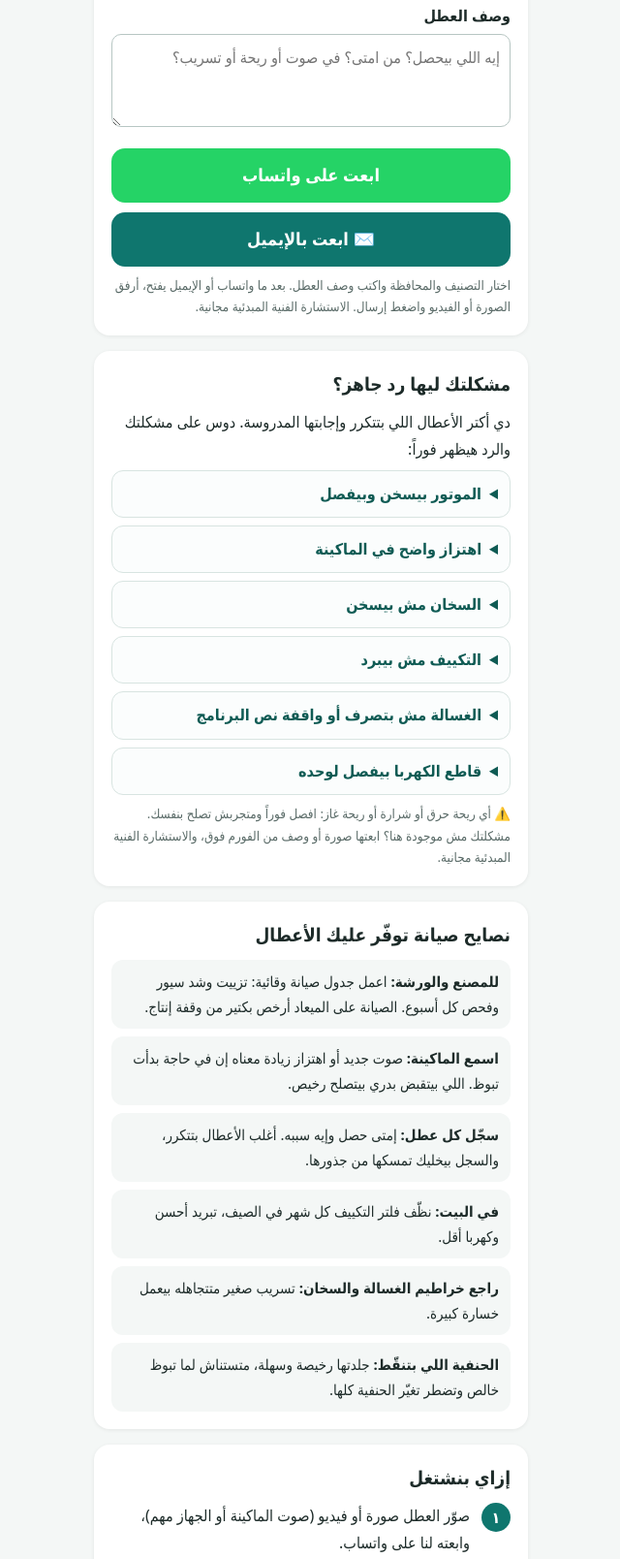
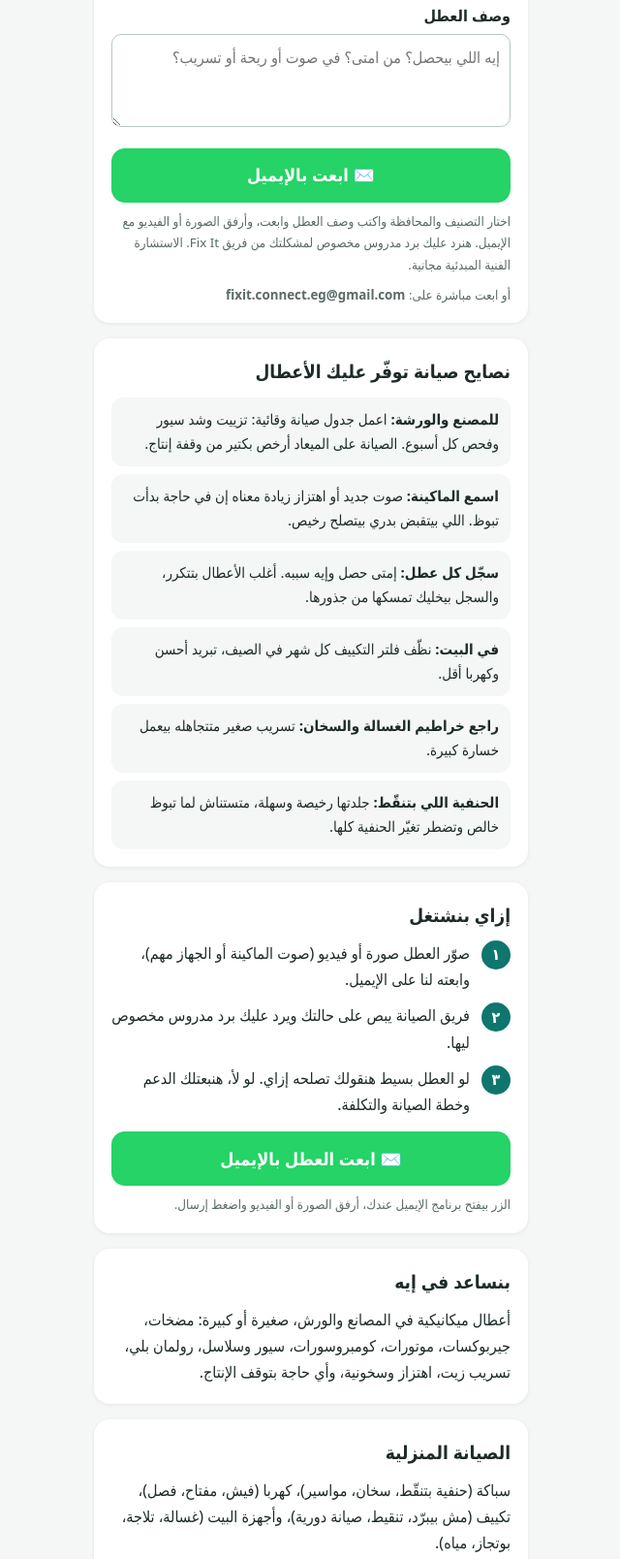
Before and after one commit to fixit-eg-gamal/fixit-eg-gamal.github.io, a plain HTML site: page index.html in a window 1280 px wide. Shown: the part 406-2014 px from the top of the page at 97% size, without its empty margins (319-959 px from the left). Drawn offline with Linux system fonts and the light colour scheme.

Commit message:
Email-only intake via Fix It address; remove WhatsApp and personal contacts

```diff
--- a/index.html
+++ b/index.html
@@ -15,9 +15,6 @@ h2{margin:0 0 10px;font-size:19px}
 button{width:100%;min-height:48px;border:1px solid #0f766e;background:#fff;color:#0f766e;border-radius:12px;font:inherit;font-weight:600;margin-top:10px}
 small{color:#5a6b68;display:block;margin-top:8px}
 .f label{display:block;font-weight:700;margin-top:12px}.f select,.f textarea{width:100%;font:inherit;padding:10px;border:1px solid #b7c6c3;border-radius:10px;background:#fff;margin-top:4px}.f textarea{min-height:96px}.f .btn{border:0;width:100%;cursor:pointer;color:#fff}.btn.mail{background:#0f766e;margin-top:10px}
-.q{border:1px solid #d8e4e1;border-radius:12px;padding:2px 12px;margin-top:8px;background:#fbfdfd}
-.q summary{font-weight:700;cursor:pointer;color:#0f5b54;padding:8px 0}
-.q p{margin:0 0 10px;font-size:15px}
 .tips{list-style:none;padding:0;margin:0}.tips li{background:#f4f7f6;border-radius:12px;padding:10px 12px;margin-top:8px;font-size:15px}
 </style></head><body>
 <header><h1>Fix It</h1><p>ماكينة واقفة؟ حاجة في البيت بايظة؟ صوّر العطل وابعته</p></header>
@@ -26,21 +23,11 @@ small{color:#5a6b68;display:block;margin-top:8px}
 <label for="c">تصنيف العطل</label><select id="c"><option value="">اختار...</option><option>أعطال ميكانيكية في مصنع</option><option>أعطال ميكانيكية في ورشة</option><option>سباكة</option><option>كهربا</option><option>تكييف</option><option>أجهزة منزلية</option><option>أخرى</option></select>
 <label for="g">المحافظة</label><select id="g"><option value="">اختار...</option><option>القاهرة</option><option>الجيزة</option><option>الإسكندرية</option><option>القليوبية</option><option>الشرقية</option><option>الدقهلية</option><option>الغربية</option><option>المنوفية</option><option>البحيرة</option><option>كفر الشيخ</option><option>دمياط</option><option>بورسعيد</option><option>الإسماعيلية</option><option>السويس</option><option>الفيوم</option><option>بني سويف</option><option>المنيا</option><option>أسيوط</option><option>سوهاج</option><option>قنا</option><option>الأقصر</option><option>أسوان</option><option>البحر الأحمر</option><option>الوادي الجديد</option><option>مطروح</option><option>شمال سيناء</option><option>جنوب سيناء</option><option>أخرى</option></select>
 <label for="d">وصف العطل</label><textarea id="d" placeholder="إيه اللي بيحصل؟ من امتى؟ في صوت أو ريحة أو تسريب؟"></textarea>
-<button type="button" class="btn" id="s">ابعت على واتساب</button>
-<button type="button" class="btn mail" id="e">✉️ ابعت بالإيميل</button>
-<small id="m">اختار التصنيف والمحافظة واكتب وصف العطل. بعد ما واتساب أو الإيميل يفتح، أرفق الصورة أو الفيديو واضغط إرسال. الاستشارة الفنية المبدئية مجانية.</small></div>
+<button type="button" class="btn" id="e">✉️ ابعت بالإيميل</button>
+<small id="m">اختار التصنيف والمحافظة واكتب وصف العطل وابعت، وأرفق الصورة أو الفيديو مع الإيميل. هنرد عليك برد مدروس مخصوص لمشكلتك من فريق Fix It. الاستشارة الفنية المبدئية مجانية.</small>
+<small>أو ابعت مباشرة على: <b dir="ltr">fixit.connect.eg@gmail.com</b></small></div>
 <script>function chk(){var c=document.getElementById('c').value,g=document.getElementById('g').value,d=document.getElementById('d').value.trim();if(!c||!g||!d){document.getElementById('m').textContent='من فضلك املأ التصنيف والمحافظة ووصف العطل.';return null}return{c:c,g:g,d:d}}
-document.getElementById('s').onclick=function(){var v=chk();if(!v)return;var t='أهلاً Fix It\nتصنيف العطل: '+v.c+'\nالمحافظة: '+v.g+'\nوصف العطل: '+v.d;location.href='https://wa.me/201120509006?text='+encodeURIComponent(t)}
-document.getElementById('e').onclick=function(){var v=chk();if(!v)return;var t='أهلاً Fix It\nتصنيف العطل: '+v.c+'\nالمحافظة: '+v.g+'\nوصف العطل: '+v.d+'\n\n(أرفق صورة أو فيديو للعطل مع الإيميل)';location.href='mailto:Ah.gamal504@gmail.com?subject='+encodeURIComponent('عطل جديد - Fix It: '+v.c)+'&body='+encodeURIComponent(t)}</script>
-<div class="card"><h2>مشكلتك ليها رد جاهز؟</h2>
-<p style="margin:0">دي أكتر الأعطال اللي بتتكرر وإجابتها المدروسة. دوس على مشكلتك والرد هيظهر فوراً:</p>
-<details class="q"><summary>الموتور بيسخن وبيفصل</summary><p>الأسباب الغالبة: تحميل زيادة، تهوية مسدودة، جهد كهربا ناقص، أو رولمان بلي بايظ. قلل الحمل وجرب، نظّف فتحات التهوية وفلتر الهوا، وقيس الجهد وقت التشغيل. لو في صوت خرخرة مع السخونية فغالباً البلي محتاج تغيير، وده شغل فني.</p></details>
-<details class="q"><summary>اهتزاز واضح في الماكينة</summary><p>غالباً اتزان السير والبكرات، قاعدة مرتخية، أو بلي. شد مسامير القاعدة، وبص على السير: يكون مشدود مظبوط ومفيهوش تشققات. لو في خبطة بتتكرر مع كل لفة فده غالباً رولمان بلي. الاهتزاز المستمر بياكل البلي والسيور، متسيبهوش.</p></details>
-<details class="q"><summary>السخان مش بيسخن</summary><p>الكهربا: اتأكد إن القاطع مرفوع، وجرب زرار الأمان لو موجود. الغاز: اتأكد إن الشعلة بتولع والحساس نضيف. لو في تنقيط مية من جسم السخان افصله فوراً، ده محتاج فني.</p></details>
-<details class="q"><summary>التكييف مش بيبرد</summary><p>أول حاجة نظّف الفلتر، أغلب الشكاوى بتتحل كده. اتأكد إن الوحدة الخارجية شغالة والمروحة بتلف. لو في تلج على المواسير افصل واستنى لما يفك. لو لسه مش بيبرد فغالباً نقص فريون من تسريب، وده محتاج فني يكشف التسريب ويظبط الشحنة.</p></details>
-<details class="q"><summary>الغسالة مش بتصرف أو واقفة نص البرنامج</summary><p>نظّف فلتر مضخة الصرف (مكانه تحت قدام في أغلب الغسالات)، واتأكد إن خرطوم الصرف مش مثني ولا مرفوع زيادة عن اللازم. لو الفلتر نضيف ولسه مفيش صرف، أو صوت الطلمبة عالي، يبقى محتاجة فني.</p></details>
-<details class="q"><summary>قاطع الكهربا بيفصل لوحده</summary><p>في حمل زيادة على الخط أو عزل بايظ في جهاز. قلل الأجهزة على نفس القاطع وجرب. لو بيفصل من غير حمل واضح، افصل الأجهزة واحد واحد لحد ما تلاقي المسبب. متغيّرش القاطع بواحد أكبر لوحدك، ده خطر حريق.</p></details>
-<small>⚠️ أي ريحة حرق أو شرارة أو ريحة غاز: افصل فوراً ومتجربش تصلح بنفسك. مشكلتك مش موجودة هنا؟ ابعتها صورة أو وصف من الفورم فوق، والاستشارة الفنية المبدئية مجانية.</small></div>
+document.getElementById('e').onclick=function(){var v=chk();if(!v)return;var t='أهلاً Fix It\nتصنيف العطل: '+v.c+'\nالمحافظة: '+v.g+'\nوصف العطل: '+v.d+'\n\n(أرفق صورة أو فيديو للعطل مع الإيميل)';location.href='mailto:fixit.connect.eg@gmail.com?subject='+encodeURIComponent('عطل جديد - Fix It: '+v.c)+'&body='+encodeURIComponent(t)}</script>
 <div class="card"><h2>نصايح صيانة توفّر عليك الأعطال</h2>
 <ul class="tips">
 <li><b>للمصنع والورشة:</b> اعمل جدول صيانة وقائية: تزييت وشد سيور وفحص كل أسبوع. الصيانة على الميعاد أرخص بكتير من وقفة إنتاج.</li>
@@ -51,11 +38,11 @@ document.getElementById('e').onclick=function(){var v=chk();if(!v)return;var t='
 <li><b>الحنفية اللي بتنقّط:</b> جلدتها رخيصة وسهلة، متستناش لما تبوظ خالص وتضطر تغيّر الحنفية كلها.</li>
 </ul></div>
 <div class="card"><h2>إزاي بنشتغل</h2>
-<div class="step"><b>١</b><span>صوّر العطل صورة أو فيديو (صوت الماكينة أو الجهاز مهم)، وابعته لنا على واتساب.</span></div>
-<div class="step"><b>٢</b><span>لو الرد الجاهز مفادش، فريق الصيانة يبص على الصورة ويرد عليك برد مدروس.</span></div>
+<div class="step"><b>١</b><span>صوّر العطل صورة أو فيديو (صوت الماكينة أو الجهاز مهم)، وابعته لنا على الإيميل.</span></div>
+<div class="step"><b>٢</b><span>فريق الصيانة يبص على حالتك ويرد عليك برد مدروس مخصوص ليها.</span></div>
 <div class="step"><b>٣</b><span>لو العطل بسيط هنقولك تصلحه إزاي. لو لأ، هنبعتلك الدعم وخطة الصيانة والتكلفة.</span></div>
-<a class="btn" href="https://wa.me/201120509006?text=%D8%A3%D9%87%D9%84%D8%A7%D9%8B+Fix+It%D8%8C+%D8%B9%D9%86%D8%AF%D9%8A+%D9%85%D8%B4%D9%83%D9%84%D8%A9+%D9%88%D8%AF%D9%87+%D8%B5%D9%88%D8%B1%D8%A9+%D8%A3%D9%88+%D9%81%D9%8A%D8%AF%D9%8A%D9%88+%D9%84%D9%8A%D9%87%D8%A7%3A%0A%D9%86%D9%88%D8%B9+%D8%A7%D9%84%D9%85%D8%B4%D9%83%D9%84%D8%A9%3A%0A%D8%A7%D9%84%D9%85%D8%AF%D9%8A%D9%86%D8%A9%3A">📷 ابعت العطل على واتساب</a>
-<small>بعد ما الزر يفتح واتساب، أرفق الصورة أو الفيديو واضغط إرسال.</small></div>
+<a class="btn" href="mailto:fixit.connect.eg@gmail.com?subject=%D8%B9%D8%B7%D9%84%20%D8%AC%D8%AF%D9%8A%D8%AF%20-%20Fix%20It&body=%D9%86%D9%88%D8%B9%20%D8%A7%D9%84%D9%85%D8%B4%D9%83%D9%84%D8%A9%3A%0A%D8%A7%D9%84%D9%85%D8%AF%D9%8A%D9%86%D8%A9%3A%0A%D9%88%D8%B5%D9%81%20%D8%A7%D9%84%D9%85%D8%B4%D9%83%D9%84%D8%A9%3A%0A%0A%28%D8%A3%D8%B1%D9%81%D9%82%20%D8%B5%D9%88%D8%B1%D8%A9%20%D8%A3%D9%88%20%D9%81%D9%8A%D8%AF%D9%8A%D9%88%20%D9%84%D9%84%D8%B9%D8%B7%D9%84%20%D9%85%D8%B9%20%D8%A7%D9%84%D8%A5%D9%8A%D9%85%D9%8A%D9%84%29">✉️ ابعت العطل بالإيميل</a>
+<small>الزر بيفتح برنامج الإيميل عندك، أرفق الصورة أو الفيديو واضغط إرسال.</small></div>
 <div class="card"><h2>بنساعد في إيه</h2><p style="margin:0">أعطال ميكانيكية في المصانع والورش، صغيرة أو كبيرة: مضخات، جيربوكسات، موتورات، كومبروسورات، سيور وسلاسل، رولمان بلي، تسريب زيت، اهتزاز وسخونية، وأي حاجة بتوقف الإنتاج.</p></div>
 <div class="card"><h2>الصيانة المنزلية</h2><p style="margin:0">سباكة (حنفية بتنقّط، سخان، مواسير)، كهربا (فيش، مفتاح، فصل)، تكييف (مش بيبرّد، تنقيط، صيانة دورية)، وأجهزة البيت (غسالة، تلاجة، بوتجاز، مياه).</p></div>
 <div class="card"><h2>هنرد عليك بواحد من اتنين</h2><div class="two">
@@ -63,5 +50,5 @@ document.getElementById('e').onclick=function(){var v=chk();if(!v)return;var t='
 <div><b>محتاج دعم</b>زيارة وتشخيص، خطة صيانة (وقف مخطط أو صيانة دورية)، وتكلفة واضحة قبل ما نبدأ. مثال: تغيير رولمان بلي في موتور كبير، أو في البيت تكييف مش بيبرّد.</div></div></div>
 <div class="card"><h2>الدفع</h2>
 <p style="margin:0 0 10px"><b>الاستشارات الفنية المبدئية مجانية.</b></p>
-<small>لو احتجت خدمة أو زيارة، هنتفق على التكلفة الأول وهنبعتلك طريقة الدفع على واتساب. الموقع مش بيسحب فلوس.</small></div>
+<small>لو احتجت خدمة أو زيارة، هنتفق على التكلفة الأول وهنبعتلك طريقة الدفع على إيميلك. الموقع مش بيسحب فلوس.</small></div>
 </div></body></html>
```
